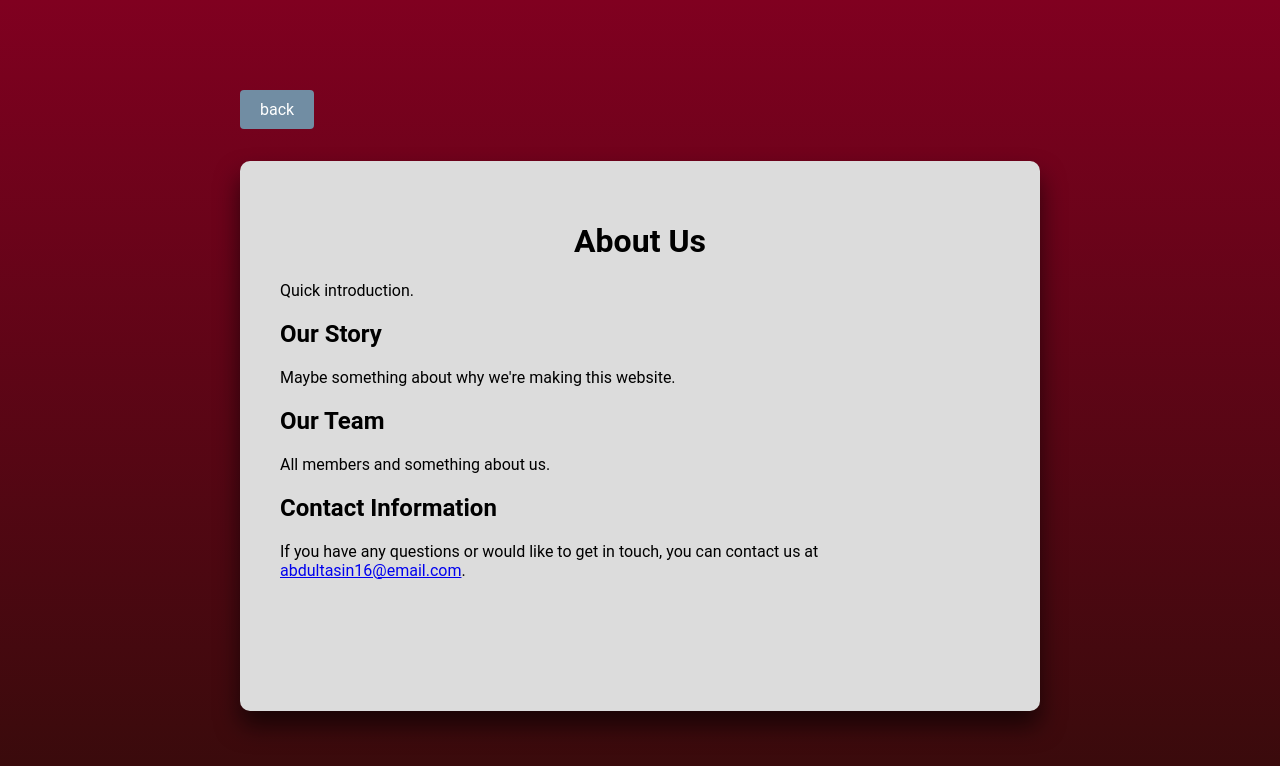
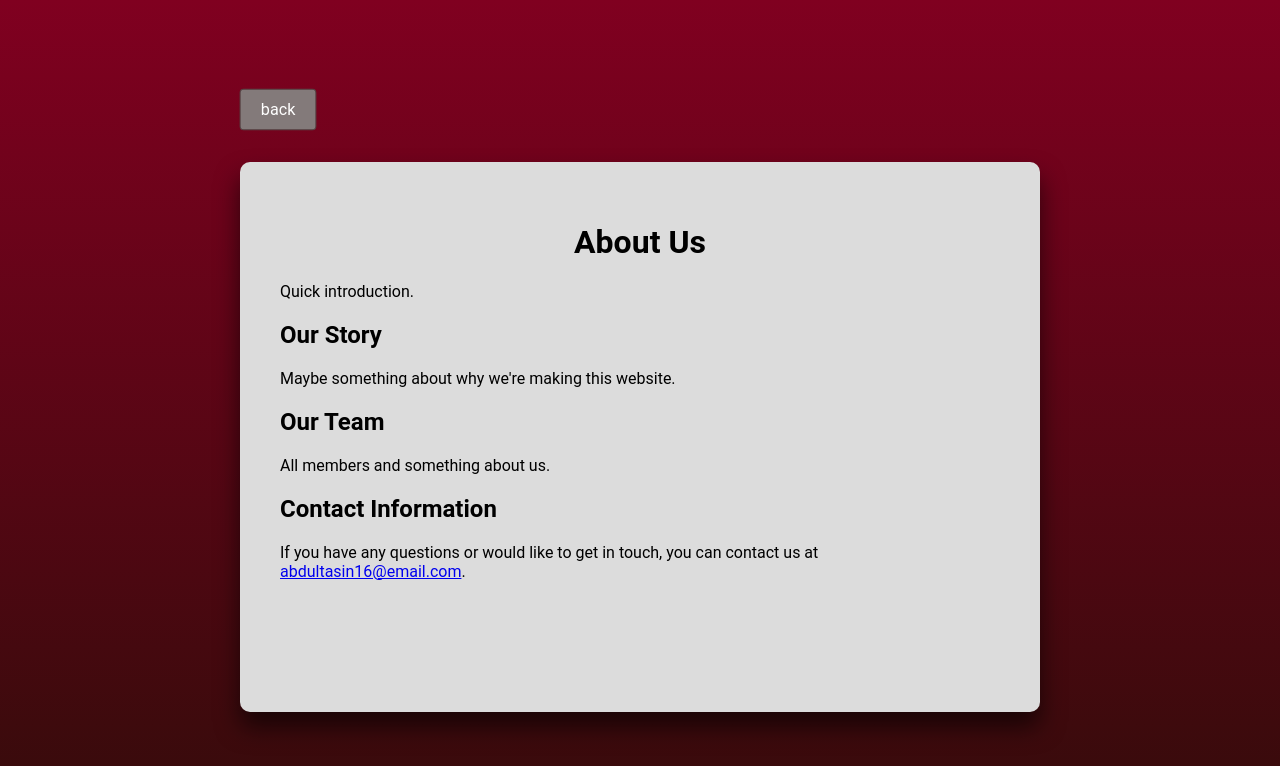
Before and after one commit to moshemoshe12134/Degreeworks_helper, a React (Create React App) app: page /AboutUs in a window 1280 px wide. In both pictures the pointer is over the link "back". Shown: the top 766 px of the page. Built offline with nearby package versions, Linux system fonts and the light colour scheme.

Commit message:
fixed transitions

```diff
--- a/src/styles.css
+++ b/src/styles.css
@@ -136,7 +136,7 @@ input[type="text"] {
 .search-button:hover {
     background-color: #6e051f;
     transform: scale(1.03);
-    transition: background-color 0.3s ease-in-out, transform 0.3s ease-in-out;
+    transition: background-color 0.18s ease-in-out, transform 0.18s ease-in-out;
 }
 
 .output-container ul {
@@ -194,12 +194,12 @@ input[type="text"] {
     border: none;
     border-radius: 4px;
     cursor: pointer;
-    transition: background-color 0.3s ease;
+    transition: background-color 0.18s ease;
     margin-bottom: 10px;
  }
 .save-button:hover {
-    transform: scale(1.05);
-    transition: background-color 0.15s ease-in-out, transform 0.3s ease-in-out;
+    transform: scale(1.03);
+    transition: background-color 0.15s ease-in-out, transform 0.2s ease-in-out;
     background-color: rgb(113, 110, 110);
 }
 
@@ -236,7 +236,7 @@ input[type="text"] {
     display: inline-block;
     padding: 6px 18px;
     font-size: 18px;
-    background-color: #000000;
+    background-color: rgb(78, 74, 74);
     color: #ffffff;
     border: none;
     border-radius: 4px;
@@ -245,7 +245,8 @@ input[type="text"] {
 }
 .remove-button:hover{
     transform: scale(1.03);
-    transition: background-color 0.3s ease-in-out, transform 0.3s ease-in-out;
+    transition: background-color 0.18s ease-in-out, transform 0.18s ease-in-out;
+    background-color: rgb(71, 67, 67);
 }
 
 .btn-regular{
@@ -310,15 +311,22 @@ input[type="text"] {
     display: inline-block;
     padding: 10px 20px;
     font-size: 16px;
-    background-color: #718da3;
     color: #ffffff;
     text-decoration: none;
     border: none;
     border-radius: 4px;
     cursor: pointer;
-    transition: background-color 0.3s ease;
+    transition: background-color 0.18s ease;
     max-width: 26%;
+    border: 1px solid #7c5a5a;
     margin-bottom: 4%;
+}
+
+.btn-back:hover{
+    transform: scale(1.01);
+    transition: background-color 0.1s ease-in-out, transform 0.1s ease-in-out;
+    background-color: rgb(131, 122, 122);
+    border: 1px solid #544444;
 }
 
 .bg-saved {
```
